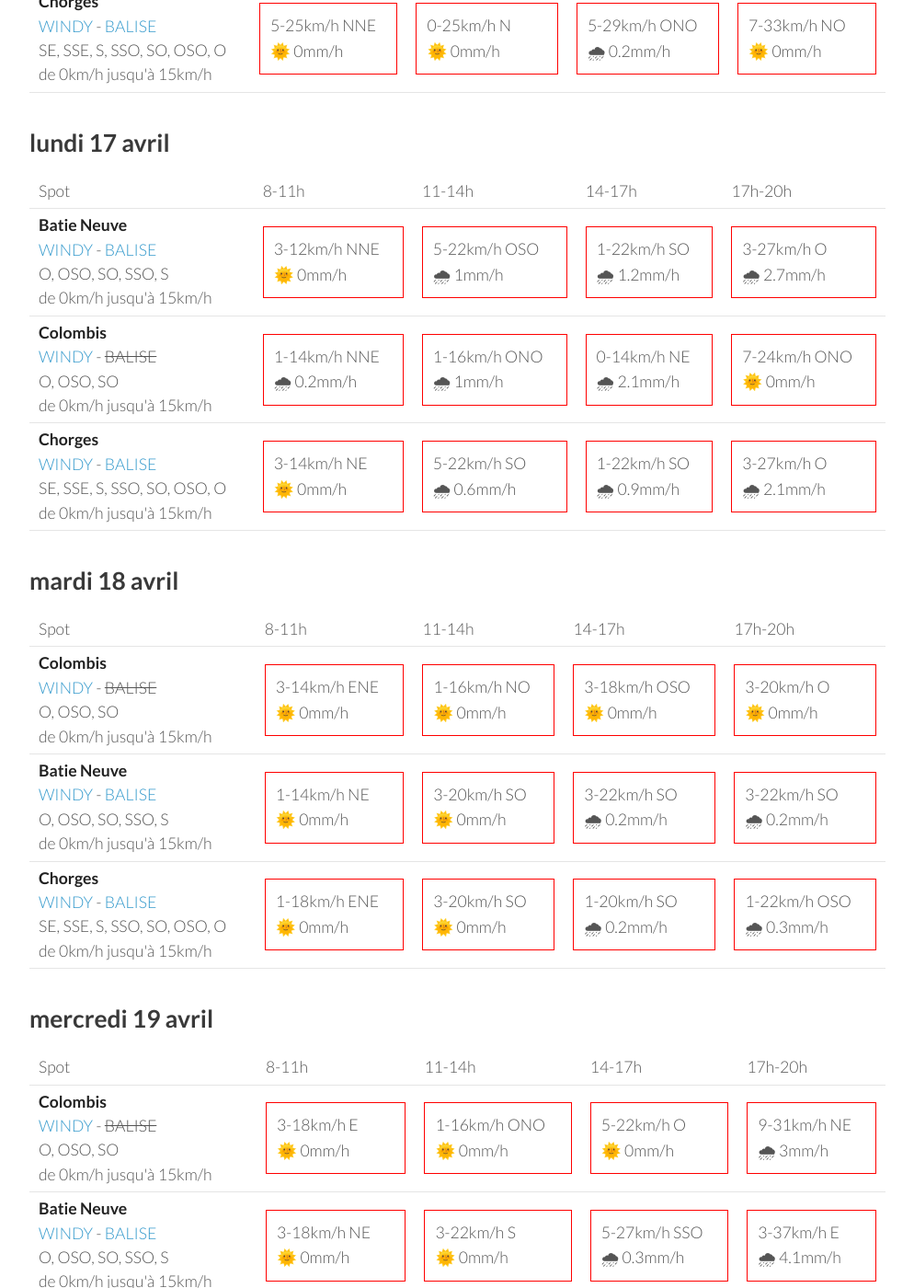
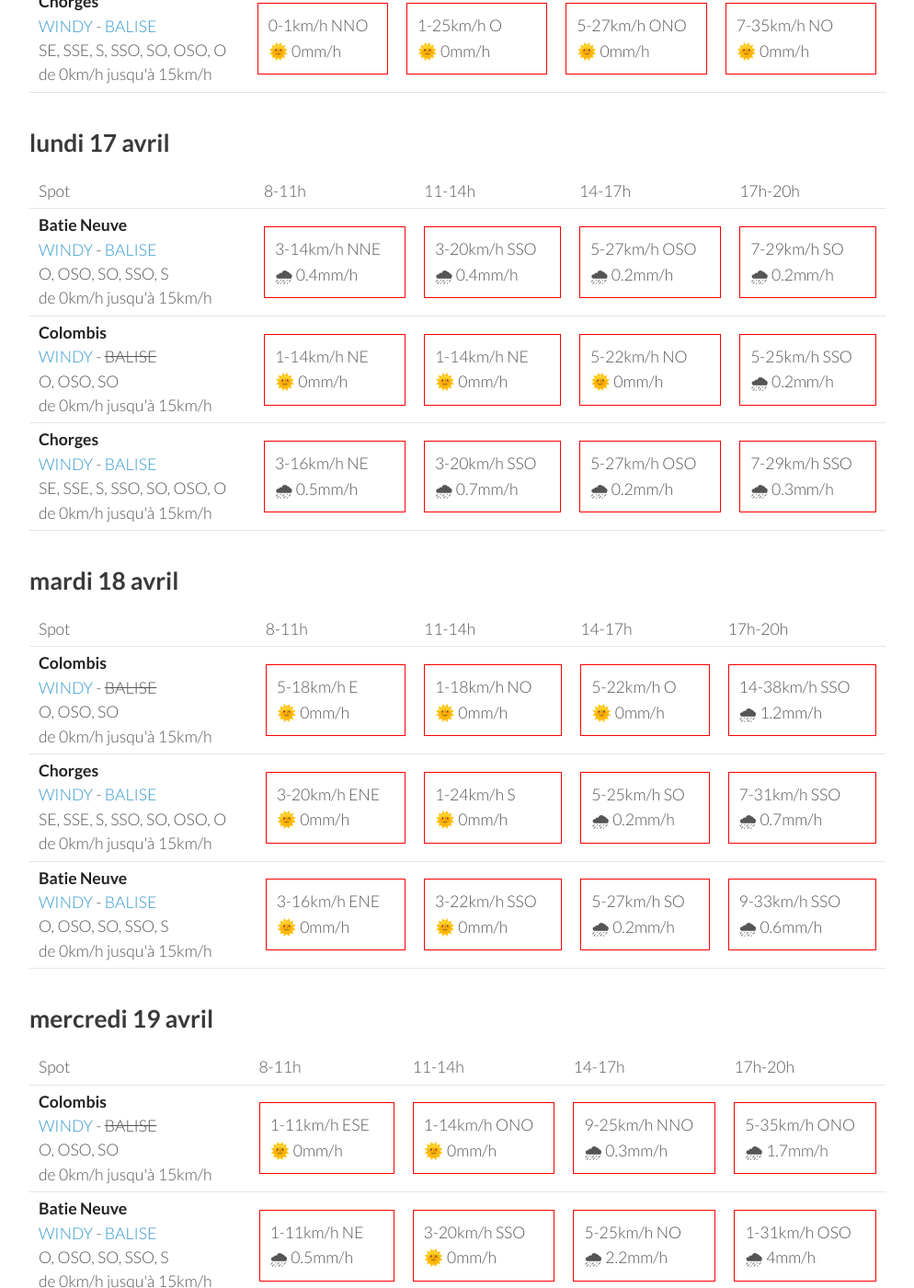
Before and after one commit to parapente-dans-le-nord/parapente-dans-le-nord.github.io, a Jekyll site: the page built from saint_andre.markdown, in a window 1280 px wide and 1400 px high, scrolled down 1568 px. Shown: the whole window at 92% size, without its empty margins (26-1020 px from the left). Built offline with Jekyll 4.4.1, drawn with Linux system fonts in a browser that asks for light colours; some of the changed text lies outside the part shown.

Commit message:
update index.markdown

```diff
--- a/saint_andre.markdown
+++ b/saint_andre.markdown
@@ -25,27 +25,27 @@ page mise à jour le vendredi 14 avril 13:36
         <td><strong>Colombis</strong><br><a href="https://windy.com/44.494/6.216?44.559,6.262,10">WINDY</a> - <span class="no-balise"> BALISE </span><br> <span class="vent-favorable">O, OSO, SO</span><br><span class="force-vent">de 0km/h jusqu'à 15km/h</span> </td>
 
             <td><div class="not-flyable"><p>0-0km/h NA</p><p>🌧️ 0mm/h</p></div></td>
-            <td><div class="not-flyable"><p>12-33km/h NNO</p><p>🌞 0mm/h</p></div></td>
-            <td><div class="not-flyable"><p>9-27km/h O</p><p>🌞 0mm/h</p></div></td>
-            <td><div class="not-flyable"><p>9-27km/h OSO</p><p>🌞 0mm/h</p></div></td>
+            <td><div class="not-flyable"><p>0-0km/h NA</p><p>🌧️ 0mm/h</p></div></td>
+            <td><div class="not-flyable"><p>0-0km/h NA</p><p>🌧️ 0mm/h</p></div></td>
+            <td><div class="not-flyable"><p>11-38km/h O</p><p>🌞 0mm/h</p></div></td>
 
     </tr>
 <tr>
         <td><strong>Batie Neuve</strong><br><a href="https://windy.com/44.584/6.236?44.559,6.262,10,m:eTtagly">WINDY</a> - <span class=""><a href="https://www.openwindmap.org/PP554">BALISE</a> </span><br> <span class="vent-favorable">O, OSO, SO, SSO, S</span><br><span class="force-vent">de 0km/h jusqu'à 15km/h</span> </td>
 
             <td><div class="not-flyable"><p>0-0km/h NA</p><p>🌧️ 0mm/h</p></div></td>
-            <td><div class="not-flyable"><p>9-46km/h N</p><p>🌞 0mm/h</p></div></td>
-            <td><div class="not-flyable"><p>12-33km/h ONO</p><p>🌞 0mm/h</p></div></td>
-            <td><div class="not-flyable"><p>11-29km/h NNO</p><p>🌞 0mm/h</p></div></td>
+            <td><div class="not-flyable"><p>0-0km/h NA</p><p>🌧️ 0mm/h</p></div></td>
+            <td><div class="not-flyable"><p>0-0km/h NA</p><p>🌧️ 0mm/h</p></div></td>
+            <td><div class="not-flyable"><p>12-46km/h NO</p><p>🌞 0mm/h</p></div></td>
 
     </tr>
 <tr>
         <td><strong>Chorges</strong><br><a href="https://windy.com/44.578/6.280?44.559,6.262,10">WINDY</a> - <span class=""><a href="https://www.openwindmap.org/PP554">BALISE</a> </span><br> <span class="vent-favorable">SE, SSE, S, SSO, SO, OSO, O</span><br><span class="force-vent">de 0km/h jusqu'à 15km/h</span> </td>
 
             <td><div class="not-flyable"><p>0-0km/h NA</p><p>🌧️ 0mm/h</p></div></td>
-            <td><div class="not-flyable"><p>5-18km/h SSO</p><p>🌞 0mm/h</p></div></td>
-            <td><div class="not-flyable"><p>12-35km/h O</p><p>🌞 0mm/h</p></div></td>
-            <td><div class="not-flyable"><p>12-31km/h NNO</p><p>🌞 0mm/h</p></div></td>
+            <td><div class="not-flyable"><p>0-0km/h NA</p><p>🌧️ 0mm/h</p></div></td>
+            <td><div class="not-flyable"><p>0-0km/h NA</p><p>🌧️ 0mm/h</p></div></td>
+            <td><div class="not-flyable"><p>14-38km/h ONO</p><p>🌞 0mm/h</p></div></td>
 
     </tr>
 
@@ -67,30 +67,30 @@ page mise à jour le vendredi 14 avril 13:36
 <tr>
         <td><strong>Chorges</strong><br><a href="https://windy.com/44.578/6.280?44.559,6.262,10">WINDY</a> - <span class=""><a href="https://www.openwindmap.org/PP554">BALISE</a> </span><br> <span class="vent-favorable">SE, SSE, S, SSO, SO, OSO, O</span><br><span class="force-vent">de 0km/h jusqu'à 15km/h</span> </td>
 
-            <td><div class="flyable"><p>3-5km/h SE</p><p>🌞 0mm/h</p></div></td>
-            <td><div class="not-flyable"><p>20-42km/h NO</p><p>🌞 0mm/h</p></div></td>
-            <td><div class="not-flyable"><p>25-59km/h NNO</p><p>🌞 0mm/h</p></div></td>
-            <td><div class="not-flyable"><p>7-20km/h ONO</p><p>🌞 0mm/h</p></div></td>
+            <td><div class="flyable"><p>3-3km/h S</p><p>🌞 0mm/h</p></div></td>
+            <td><div class="not-flyable"><p>18-38km/h ONO</p><p>🌞 0mm/h</p></div></td>
+            <td><div class="not-flyable"><p>35-75km/h NNO</p><p>🌞 0mm/h</p></div></td>
+            <td><div class="not-flyable"><p>5-12km/h NO</p><p>🌞 0mm/h</p></div></td>
 
 
     </tr>
 <tr>
         <td><strong>Colombis</strong><br><a href="https://windy.com/44.494/6.216?44.559,6.262,10">WINDY</a> - <span class="no-balise"> BALISE </span><br> <span class="vent-favorable">O, OSO, SO</span><br><span class="force-vent">de 0km/h jusqu'à 15km/h</span> </td>
 
-            <td><div class="not-flyable"><p>7-24km/h NO</p><p>🌞 0mm/h</p></div></td>
-            <td><div class="not-flyable"><p>7-24km/h ONO</p><p>🌞 0mm/h</p></div></td>
-            <td><div class="not-flyable"><p>24-68km/h NNO</p><p>🌞 0mm/h</p></div></td>
-            <td><div class="not-flyable"><p>22-61km/h NNO</p><p>🌞 0mm/h</p></div></td>
+            <td><div class="not-flyable"><p>9-31km/h NO</p><p>🌞 0mm/h</p></div></td>
+            <td><div class="not-flyable"><p>7-22km/h O</p><p>🌞 0mm/h</p></div></td>
+            <td><div class="not-flyable"><p>24-68km/h NO</p><p>🌞 0mm/h</p></div></td>
+            <td><div class="not-flyable"><p>25-61km/h NNO</p><p>🌞 0mm/h</p></div></td>
 
 
     </tr>
 <tr>
         <td><strong>Batie Neuve</strong><br><a href="https://windy.com/44.584/6.236?44.559,6.262,10,m:eTtagly">WINDY</a> - <span class=""><a href="https://www.openwindmap.org/PP554">BALISE</a> </span><br> <span class="vent-favorable">O, OSO, SO, SSO, S</span><br><span class="force-vent">de 0km/h jusqu'à 15km/h</span> </td>
 
-            <td><div class="not-flyable"><p>7-20km/h N</p><p>🌞 0mm/h</p></div></td>
-            <td><div class="not-flyable"><p>18-50km/h NO</p><p>🌞 0mm/h</p></div></td>
-            <td><div class="not-flyable"><p>29-74km/h NNO</p><p>🌞 0mm/h</p></div></td>
-            <td><div class="not-flyable"><p>16-53km/h NNO</p><p>🌞 0mm/h</p></div></td>
+            <td><div class="not-flyable"><p>5-16km/h NNO</p><p>🌞 0mm/h</p></div></td>
+            <td><div class="not-flyable"><p>20-53km/h NO</p><p>🌞 0mm/h</p></div></td>
+            <td><div class="not-flyable"><p>31-83km/h NNO</p><p>🌞 0mm/h</p></div></td>
+            <td><div class="not-flyable"><p>22-64km/h NNO</p><p>🌞 0mm/h</p></div></td>
 
 
     </tr>
@@ -113,9 +113,9 @@ page mise à jour le vendredi 14 avril 13:36
 <tr>
         <td><strong>Batie Neuve</strong><br><a href="https://windy.com/44.584/6.236?44.559,6.262,10,m:eTtagly">WINDY</a> - <span class=""><a href="https://www.openwindmap.org/PP554">BALISE</a> </span><br> <span class="vent-favorable">O, OSO, SO, SSO, S</span><br><span class="force-vent">de 0km/h jusqu'à 15km/h</span> </td>
 
-            <td><div class="not-flyable"><p>5-24km/h N</p><p>🌞 0mm/h</p></div></td>
-            <td><div class="not-flyable"><p>3-25km/h NO</p><p>🌞 0mm/h</p></div></td>
-            <td><div class="not-flyable"><p>7-33km/h ONO</p><p>🌞 0mm/h</p></div></td>
+            <td><div class="not-flyable"><p>3-7km/h NE</p><p>🌞 0mm/h</p></div></td>
+            <td><div class="not-flyable"><p>3-25km/h ONO</p><p>🌞 0mm/h</p></div></td>
+            <td><div class="not-flyable"><p>7-31km/h ONO</p><p>🌞 0mm/h</p></div></td>
             <td><div class="not-flyable"><p>9-38km/h NO</p><p>🌞 0mm/h</p></div></td>
 
 
@@ -123,20 +123,20 @@ page mise à jour le vendredi 14 avril 13:36
 <tr>
         <td><strong>Colombis</strong><br><a href="https://windy.com/44.494/6.216?44.559,6.262,10">WINDY</a> - <span class="no-balise"> BALISE </span><br> <span class="vent-favorable">O, OSO, SO</span><br><span class="force-vent">de 0km/h jusqu'à 15km/h</span> </td>
 
-            <td><div class="not-flyable"><p>3-18km/h N</p><p>🌞 0mm/h</p></div></td>
-            <td><div class="not-flyable"><p>3-20km/h NNO</p><p>🌞 0mm/h</p></div></td>
-            <td><div class="not-flyable"><p>11-33km/h NO</p><p>🌞 0mm/h</p></div></td>
-            <td><div class="not-flyable"><p>12-40km/h NO</p><p>🌞 0mm/h</p></div></td>
+            <td><div class="not-flyable"><p>5-9km/h NO</p><p>🌞 0mm/h</p></div></td>
+            <td><div class="not-flyable"><p>5-24km/h NNO</p><p>🌞 0mm/h</p></div></td>
+            <td><div class="not-flyable"><p>11-35km/h NO</p><p>🌞 0mm/h</p></div></td>
+            <td><div class="not-flyable"><p>12-40km/h ONO</p><p>🌞 0mm/h</p></div></td>
 
 
     </tr>
 <tr>
         <td><strong>Chorges</strong><br><a href="https://windy.com/44.578/6.280?44.559,6.262,10">WINDY</a> - <span class=""><a href="https://www.openwindmap.org/PP554">BALISE</a> </span><br> <span class="vent-favorable">SE, SSE, S, SSO, SO, OSO, O</span><br><span class="force-vent">de 0km/h jusqu'à 15km/h</span> </td>
 
-            <td><div class="not-flyable"><p>5-25km/h NNE</p><p>🌞 0mm/h</p></div></td>
-            <td><div class="not-flyable"><p>0-25km/h N</p><p>🌞 0mm/h</p></div></td>
-            <td><div class="not-flyable"><p>5-29km/h ONO</p><p>🌧 0.2mm/h</p></div></td>
-            <td><div class="not-flyable"><p>7-33km/h NO</p><p>🌞 0mm/h</p></div></td>
+            <td><div class="not-flyable"><p>0-1km/h NNO</p><p>🌞 0mm/h</p></div></td>
+            <td><div class="not-flyable"><p>1-25km/h O</p><p>🌞 0mm/h</p></div></td>
+            <td><div class="not-flyable"><p>5-27km/h ONO</p><p>🌞 0mm/h</p></div></td>
+            <td><div class="not-flyable"><p>7-35km/h NO</p><p>🌞 0mm/h</p></div></td>
 
 
     </tr>
@@ -159,30 +159,30 @@ page mise à jour le vendredi 14 avril 13:36
 <tr>
         <td><strong>Batie Neuve</strong><br><a href="https://windy.com/44.584/6.236?44.559,6.262,10,m:eTtagly">WINDY</a> - <span class=""><a href="https://www.openwindmap.org/PP554">BALISE</a> </span><br> <span class="vent-favorable">O, OSO, SO, SSO, S</span><br><span class="force-vent">de 0km/h jusqu'à 15km/h</span> </td>
 
-            <td><div class="not-flyable"><p>3-12km/h NNE</p><p>🌞 0mm/h</p></div></td>
-            <td><div class="not-flyable"><p>5-22km/h OSO</p><p>🌧 1mm/h</p></div></td>
-            <td><div class="not-flyable"><p>1-22km/h SO</p><p>🌧 1.2mm/h</p></div></td>
-            <td><div class="not-flyable"><p>3-27km/h O</p><p>🌧 2.7mm/h</p></div></td>
+            <td><div class="not-flyable"><p>3-14km/h NNE</p><p>🌧 0.4mm/h</p></div></td>
+            <td><div class="not-flyable"><p>3-20km/h SSO</p><p>🌧 0.4mm/h</p></div></td>
+            <td><div class="not-flyable"><p>5-27km/h OSO</p><p>🌧 0.2mm/h</p></div></td>
+            <td><div class="not-flyable"><p>7-29km/h SO</p><p>🌧 0.2mm/h</p></div></td>
 
 
     </tr>
 <tr>
         <td><strong>Colombis</strong><br><a href="https://windy.com/44.494/6.216?44.559,6.262,10">WINDY</a> - <span class="no-balise"> BALISE </span><br> <span class="vent-favorable">O, OSO, SO</span><br><span class="force-vent">de 0km/h jusqu'à 15km/h</span> </td>
 
-            <td><div class="not-flyable"><p>1-14km/h NNE</p><p>🌧 0.2mm/h</p></div></td>
-            <td><div class="not-flyable"><p>1-16km/h ONO</p><p>🌧 1mm/h</p></div></td>
-            <td><div class="not-flyable"><p>0-14km/h NE</p><p>🌧 2.1mm/h</p></div></td>
-            <td><div class="not-flyable"><p>7-24km/h ONO</p><p>🌞 0mm/h</p></div></td>
+            <td><div class="not-flyable"><p>1-14km/h NE</p><p>🌞 0mm/h</p></div></td>
+            <td><div class="not-flyable"><p>1-14km/h NE</p><p>🌞 0mm/h</p></div></td>
+            <td><div class="not-flyable"><p>5-22km/h NO</p><p>🌞 0mm/h</p></div></td>
+            <td><div class="not-flyable"><p>5-25km/h SSO</p><p>🌧 0.2mm/h</p></div></td>
 
 
     </tr>
 <tr>
         <td><strong>Chorges</strong><br><a href="https://windy.com/44.578/6.280?44.559,6.262,10">WINDY</a> - <span class=""><a href="https://www.openwindmap.org/PP554">BALISE</a> </span><br> <span class="vent-favorable">SE, SSE, S, SSO, SO, OSO, O</span><br><span class="force-vent">de 0km/h jusqu'à 15km/h</span> </td>
 
-            <td><div class="not-flyable"><p>3-14km/h NE</p><p>🌞 0mm/h</p></div></td>
-            <td><div class="not-flyable"><p>5-22km/h SO</p><p>🌧 0.6mm/h</p></div></td>
-            <td><div class="not-flyable"><p>1-22km/h SO</p><p>🌧 0.9mm/h</p></div></td>
-            <td><div class="not-flyable"><p>3-27km/h O</p><p>🌧 2.1mm/h</p></div></td>
+            <td><div class="not-flyable"><p>3-16km/h NE</p><p>🌧 0.5mm/h</p></div></td>
+            <td><div class="not-flyable"><p>3-20km/h SSO</p><p>🌧 0.7mm/h</p></div></td>
+            <td><div class="not-flyable"><p>5-27km/h OSO</p><p>🌧 0.2mm/h</p></div></td>
+            <td><div class="not-flyable"><p>7-29km/h SSO</p><p>🌧 0.3mm/h</p></div></td>
 
 
     </tr>
@@ -205,30 +205,30 @@ page mise à jour le vendredi 14 avril 13:36
 <tr>
         <td><strong>Colombis</strong><br><a href="https://windy.com/44.494/6.216?44.559,6.262,10">WINDY</a> - <span class="no-balise"> BALISE </span><br> <span class="vent-favorable">O, OSO, SO</span><br><span class="force-vent">de 0km/h jusqu'à 15km/h</span> </td>
 
-            <td><div class="not-flyable"><p>3-14km/h ENE</p><p>🌞 0mm/h</p></div></td>
-            <td><div class="not-flyable"><p>1-16km/h NO</p><p>🌞 0mm/h</p></div></td>
-            <td><div class="not-flyable"><p>3-18km/h OSO</p><p>🌞 0mm/h</p></div></td>
-            <td><div class="not-flyable"><p>3-20km/h O</p><p>🌞 0mm/h</p></div></td>
+            <td><div class="not-flyable"><p>5-18km/h E</p><p>🌞 0mm/h</p></div></td>
+            <td><div class="not-flyable"><p>1-18km/h NO</p><p>🌞 0mm/h</p></div></td>
+            <td><div class="not-flyable"><p>5-22km/h O</p><p>🌞 0mm/h</p></div></td>
+            <td><div class="not-flyable"><p>14-38km/h SSO</p><p>🌧 1.2mm/h</p></div></td>
+
+
+    </tr>
+<tr>
+        <td><strong>Chorges</strong><br><a href="https://windy.com/44.578/6.280?44.559,6.262,10">WINDY</a> - <span class=""><a href="https://www.openwindmap.org/PP554">BALISE</a> </span><br> <span class="vent-favorable">SE, SSE, S, SSO, SO, OSO, O</span><br><span class="force-vent">de 0km/h jusqu'à 15km/h</span> </td>
+
+            <td><div class="not-flyable"><p>3-20km/h ENE</p><p>🌞 0mm/h</p></div></td>
+            <td><div class="not-flyable"><p>1-24km/h S</p><p>🌞 0mm/h</p></div></td>
+            <td><div class="not-flyable"><p>5-25km/h SO</p><p>🌧 0.2mm/h</p></div></td>
+            <td><div class="not-flyable"><p>7-31km/h SSO</p><p>🌧 0.7mm/h</p></div></td>
 
 
     </tr>
 <tr>
         <td><strong>Batie Neuve</strong><br><a href="https://windy.com/44.584/6.236?44.559,6.262,10,m:eTtagly">WINDY</a> - <span class=""><a href="https://www.openwindmap.org/PP554">BALISE</a> </span><br> <span class="vent-favorable">O, OSO, SO, SSO, S</span><br><span class="force-vent">de 0km/h jusqu'à 15km/h</span> </td>
 
-            <td><div class="not-flyable"><p>1-14km/h NE</p><p>🌞 0mm/h</p></div></td>
-            <td><div class="not-flyable"><p>3-20km/h SO</p><p>🌞 0mm/h</p></div></td>
-            <td><div class="not-flyable"><p>3-22km/h SO</p><p>🌧 0.2mm/h</p></div></td>
-            <td><div class="not-flyable"><p>3-22km/h SO</p><p>🌧 0.2mm/h</p></div></td>
-
-
-    </tr>
-<tr>
-        <td><strong>Chorges</strong><br><a href="https://windy.com/44.578/6.280?44.559,6.262,10">WINDY</a> - <span class=""><a href="https://www.openwindmap.org/PP554">BALISE</a> </span><br> <span class="vent-favorable">SE, SSE, S, SSO, SO, OSO, O</span><br><span class="force-vent">de 0km/h jusqu'à 15km/h</span> </td>
-
-            <td><div class="not-flyable"><p>1-18km/h ENE</p><p>🌞 0mm/h</p></div></td>
-            <td><div class="not-flyable"><p>3-20km/h SO</p><p>🌞 0mm/h</p></div></td>
-            <td><div class="not-flyable"><p>1-20km/h SO</p><p>🌧 0.2mm/h</p></div></td>
-            <td><div class="not-flyable"><p>1-22km/h OSO</p><p>🌧 0.3mm/h</p></div></td>
+            <td><div class="not-flyable"><p>3-16km/h ENE</p><p>🌞 0mm/h</p></div></td>
+            <td><div class="not-flyable"><p>3-22km/h SSO</p><p>🌞 0mm/h</p></div></td>
+            <td><div class="not-flyable"><p>5-27km/h SO</p><p>🌧 0.2mm/h</p></div></td>
+            <td><div class="not-flyable"><p>9-33km/h SSO</p><p>🌧 0.6mm/h</p></div></td>
 
 
     </tr>
@@ -251,30 +251,30 @@ page mise à jour le vendredi 14 avril 13:36
 <tr>
         <td><strong>Colombis</strong><br><a href="https://windy.com/44.494/6.216?44.559,6.262,10">WINDY</a> - <span class="no-balise"> BALISE </span><br> <span class="vent-favorable">O, OSO, SO</span><br><span class="force-vent">de 0km/h jusqu'à 15km/h</span> </td>
 
-            <td><div class="not-flyable"><p>3-18km/h E</p><p>🌞 0mm/h</p></div></td>
-            <td><div class="not-flyable"><p>1-16km/h ONO</p><p>🌞 0mm/h</p></div></td>
-            <td><div class="not-flyable"><p>5-22km/h O</p><p>🌞 0mm/h</p></div></td>
-            <td><div class="not-flyable"><p>9-31km/h NE</p><p>🌧 3mm/h</p></div></td>
+            <td><div class="not-flyable"><p>1-11km/h ESE</p><p>🌞 0mm/h</p></div></td>
+            <td><div class="not-flyable"><p>1-14km/h ONO</p><p>🌞 0mm/h</p></div></td>
+            <td><div class="not-flyable"><p>9-25km/h NNO</p><p>🌧 0.3mm/h</p></div></td>
+            <td><div class="not-flyable"><p>5-35km/h ONO</p><p>🌧 1.7mm/h</p></div></td>
 
 
     </tr>
 <tr>
         <td><strong>Batie Neuve</strong><br><a href="https://windy.com/44.584/6.236?44.559,6.262,10,m:eTtagly">WINDY</a> - <span class=""><a href="https://www.openwindmap.org/PP554">BALISE</a> </span><br> <span class="vent-favorable">O, OSO, SO, SSO, S</span><br><span class="force-vent">de 0km/h jusqu'à 15km/h</span> </td>
 
-            <td><div class="not-flyable"><p>3-18km/h NE</p><p>🌞 0mm/h</p></div></td>
-            <td><div class="not-flyable"><p>3-22km/h S</p><p>🌞 0mm/h</p></div></td>
-            <td><div class="not-flyable"><p>5-27km/h SSO</p><p>🌧 0.3mm/h</p></div></td>
-            <td><div class="not-flyable"><p>3-37km/h E</p><p>🌧 4.1mm/h</p></div></td>
+            <td><div class="not-flyable"><p>1-11km/h NE</p><p>🌧 0.5mm/h</p></div></td>
+            <td><div class="not-flyable"><p>3-20km/h SSO</p><p>🌞 0mm/h</p></div></td>
+            <td><div class="not-flyable"><p>5-25km/h NO</p><p>🌧 2.2mm/h</p></div></td>
+            <td><div class="not-flyable"><p>1-31km/h OSO</p><p>🌧 4mm/h</p></div></td>
 
 
     </tr>
 <tr>
         <td><strong>Chorges</strong><br><a href="https://windy.com/44.578/6.280?44.559,6.262,10">WINDY</a> - <span class=""><a href="https://www.openwindmap.org/PP554">BALISE</a> </span><br> <span class="vent-favorable">SE, SSE, S, SSO, SO, OSO, O</span><br><span class="force-vent">de 0km/h jusqu'à 15km/h</span> </td>
 
-            <td><div class="not-flyable"><p>3-20km/h ENE</p><p>🌞 0mm/h</p></div></td>
-            <td><div class="not-flyable"><p>3-22km/h S</p><p>🌞 0mm/h</p></div></td>
-            <td><div class="not-flyable"><p>5-27km/h SO</p><p>🌧 0.4mm/h</p></div></td>
-            <td><div class="not-flyable"><p>3-37km/h E</p><p>🌧 3.8mm/h</p></div></td>
+            <td><div class="not-flyable"><p>1-12km/h ENE</p><p>🌧 0.5mm/h</p></div></td>
+            <td><div class="not-flyable"><p>1-20km/h SSO</p><p>🌞 0mm/h</p></div></td>
+            <td><div class="not-flyable"><p>5-25km/h ONO</p><p>🌧 1.6mm/h</p></div></td>
+            <td><div class="not-flyable"><p>3-31km/h O</p><p>🌧 3.7mm/h</p></div></td>
 
 
     </tr>
```
Also changed, not shown: other parts of saint_andre.markdown (+1 -1 lines).
